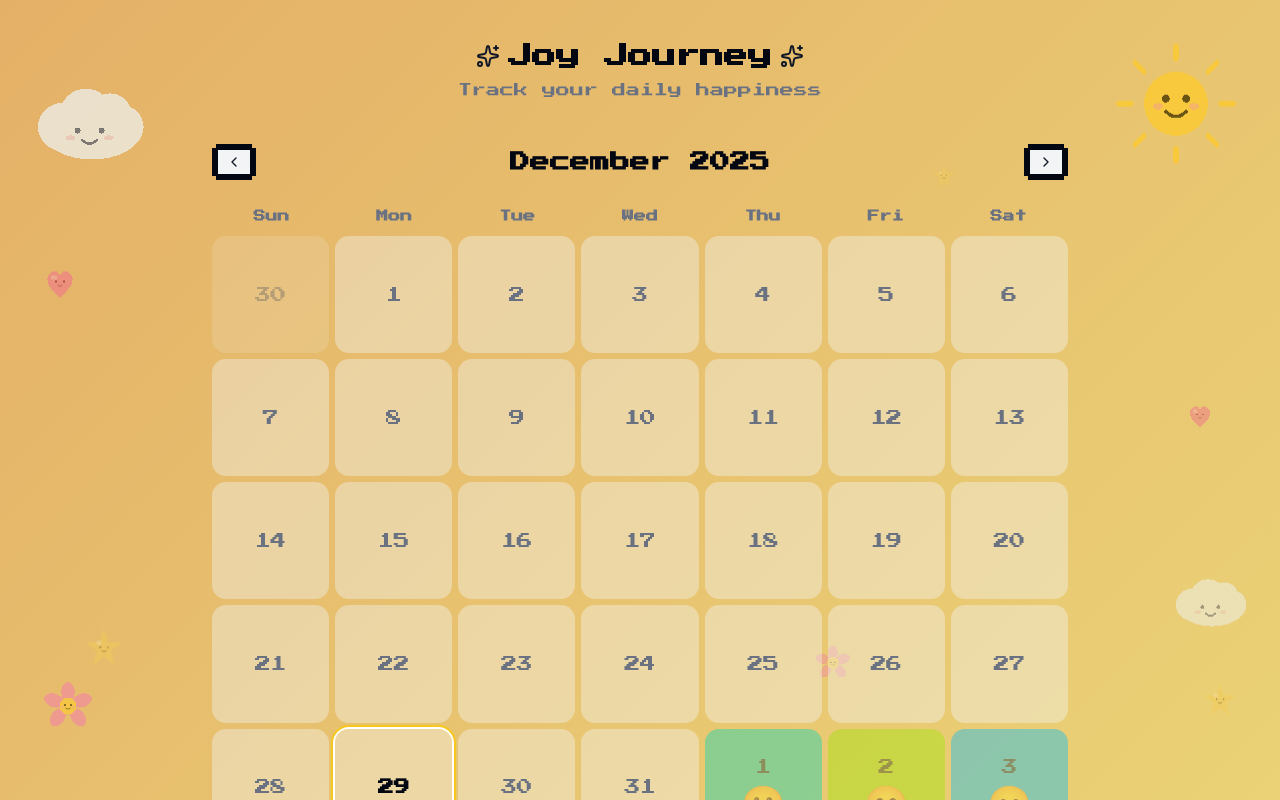
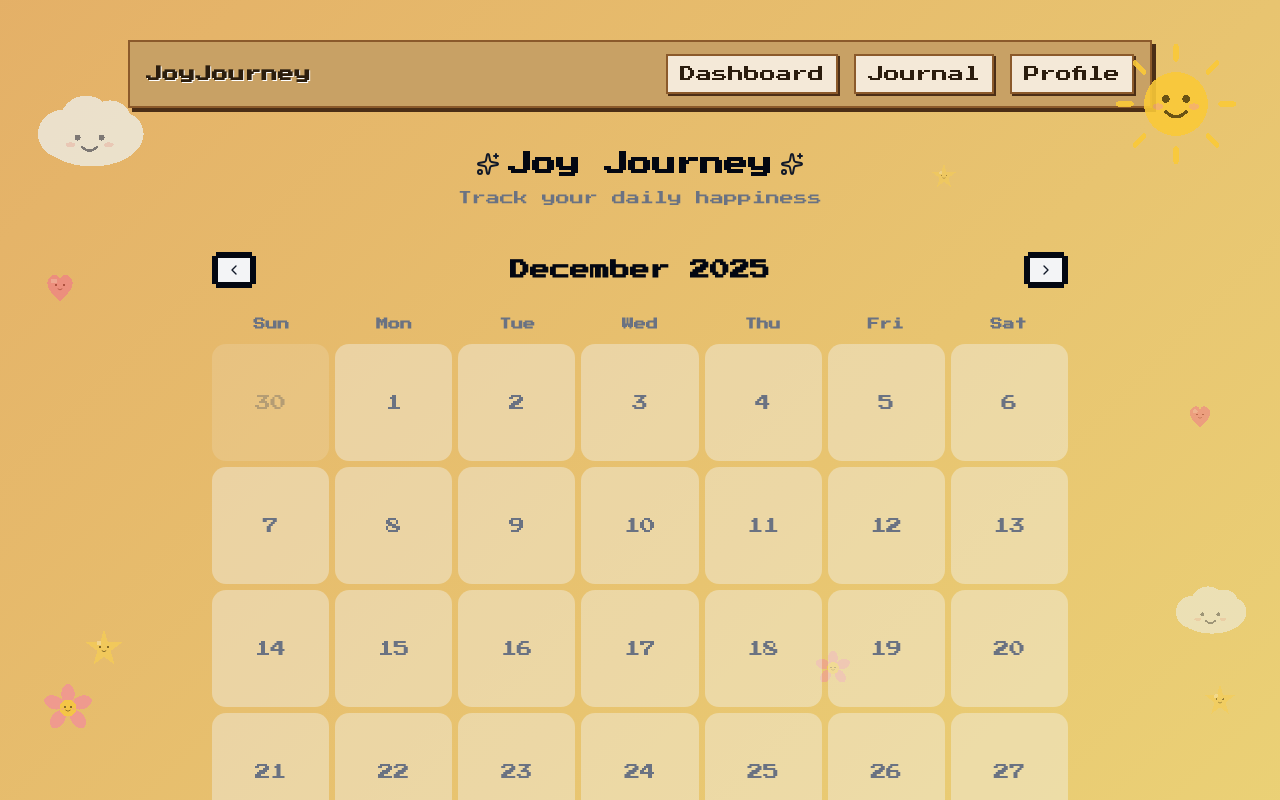
Before and after one commit to uzishdq/joy-journey, a Next.js app: page /journeys in a window 1280 px wide. Shown: the top 800 px of the page. Built offline with nearby package versions, Linux system fonts and the light colour scheme.

Commit message:
add:navbar

```diff
--- a/app/globals.css
+++ b/app/globals.css
@@ -87,6 +87,10 @@
 
   --retro-ink: #2b1d0e; /* dark brown text */
   --retro-paper: #f4e9d8; /* parchment */
+
+  --wood-bg: #c8a165;
+  --wood-dark: #8b5a2b;
+  --wood-shadow: #4b2e16;
 
   /* Gradients */
   --gradient-joy: linear-gradient(
@@ -192,61 +196,51 @@
     color: var(--retro-paper);
   }
 
-  @keyframes float {
-    0%,
-    100% {
-      transform: translateY(0);
-    }
-    50% {
-      transform: translateY(-12px);
-    }
+  /* ===== Panel ===== */
+  .retro-panel {
+    background-color: var(--wood-bg);
+    border: 2px solid var(--wood-dark);
+    box-shadow: 4px 4px 0 var(--wood-shadow);
+    image-rendering: pixelated;
+    animation: pop 0.12s steps(2) forwards;
   }
 
-  @keyframes float-slow {
-    0%,
-    100% {
-      transform: translateY(0);
-    }
-    50% {
-      transform: translateY(-8px);
-    }
+  /* ===== Title ===== */
+  .retro-title {
+    font-weight: 700;
+    color: var(--retro-ink);
+    letter-spacing: 0.5px;
+    text-shadow: 1px 1px 0 #fff;
   }
 
-  @keyframes sparkle {
-    0%,
-    100% {
-      transform: scale(1);
-      opacity: 0.6;
-    }
-    50% {
-      transform: scale(1.2);
-      opacity: 1;
-    }
+  /* ===== Button ===== */
+  .retro-button {
+    padding: 6px 12px;
+    background-color: var(--retro-paper);
+    color: var(--retro-ink);
+    border: 2px solid var(--wood-dark);
+    box-shadow: 2px 2px 0 var(--wood-shadow);
+    text-decoration: none;
+    transition: transform 0.05s ease;
   }
 
-  @keyframes bounce-gentle {
-    0%,
-    100% {
-      transform: translateY(0);
-    }
-    50% {
-      transform: translateY(-6px);
-    }
+  /* Pressed effect */
+  .retro-button:hover {
+    transform: translate(1px, 1px);
+    box-shadow: 1px 1px 0 var(--wood-shadow);
   }
 
-  .animate-float {
-    animation: float 4s ease-in-out infinite;
-  }
-
-  .animate-float-slow {
-    animation: float-slow 6s ease-in-out infinite;
-  }
-
-  .animate-sparkle {
-    animation: sparkle 2.5s ease-in-out infinite;
-  }
-
-  .animate-bounce-gentle {
-    animation: bounce-gentle 3s ease-in-out infinite;
+  .retro-button:active {
+    transform: translate(2px, 2px);
+    box-shadow: 0 0 0 var(--wood-shadow);
   }
 }
+
+@keyframes pop {
+  from {
+    transform: scale(0.95);
+  }
+  to {
+    transform: scale(1);
+  }
+}
--- a/app/journeys/page.tsx
+++ b/app/journeys/page.tsx
@@ -1,11 +1,13 @@
 import FloatingElements from "@/components/joy/floating-element";
 import JoyCalendar from "@/components/joy/joy-calender";
+import { Navbar } from "@/components/nav";
 
 export default function JourneyPage() {
   return (
-    <div className="min-h-screen p-6 md:p-10 gradient-joy">
+    <main className="min-h-screen p-6 md:p-10 gradient-joy">
+      <Navbar />
       <FloatingElements />
       <JoyCalendar />
-    </div>
+    </main>
   );
 }
--- /dev/null
+++ b/components/nav.tsx
@@ -0,0 +1,43 @@
+"use client";
+
+import Link from "next/link";
+import { cn } from "@/lib/utils";
+
+export function Navbar() {
+  return (
+    <nav className="sticky z-0 w-full mb-10">
+      <div
+        className={cn(
+          "mx-auto flex max-w-5xl items-center justify-between px-4 py-3",
+          "retro-panel"
+        )}
+      >
+        {/* Logo / Title */}
+        <Link href="/" className="retro-title">
+          JoyJourney
+        </Link>
+
+        {/* Menu */}
+        <div className="flex gap-2 sm:gap-4">
+          <NavItem href="/dashboard">Dashboard</NavItem>
+          <NavItem href="/journal">Journal</NavItem>
+          <NavItem href="/profile">Profile</NavItem>
+        </div>
+      </div>
+    </nav>
+  );
+}
+
+function NavItem({
+  href,
+  children,
+}: Readonly<{
+  href: string;
+  children: React.ReactNode;
+}>) {
+  return (
+    <Link href={href} className={cn("retro-button text-sm sm:text-base")}>
+      {children}
+    </Link>
+  );
+}
--- a/lib/constant.ts
+++ b/lib/constant.ts
@@ -5,6 +5,9 @@ export const ROUTES = {
     INDEX: "/",
     LOGIN: "/login",
     REGISTER: "/register",
+  },
+  PRIVATE: {
+    INDEX: "/journeys",
   },
 };
 
```
